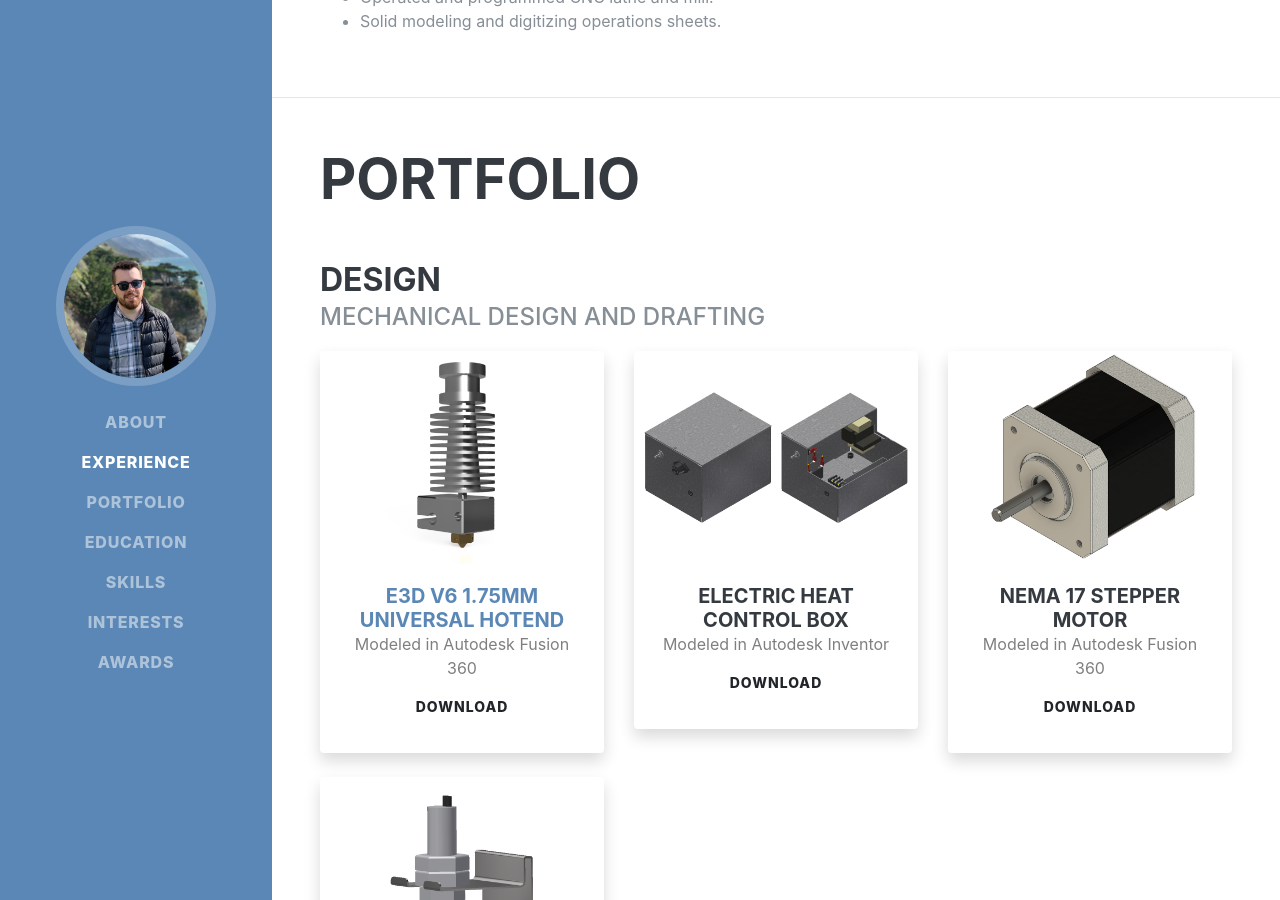
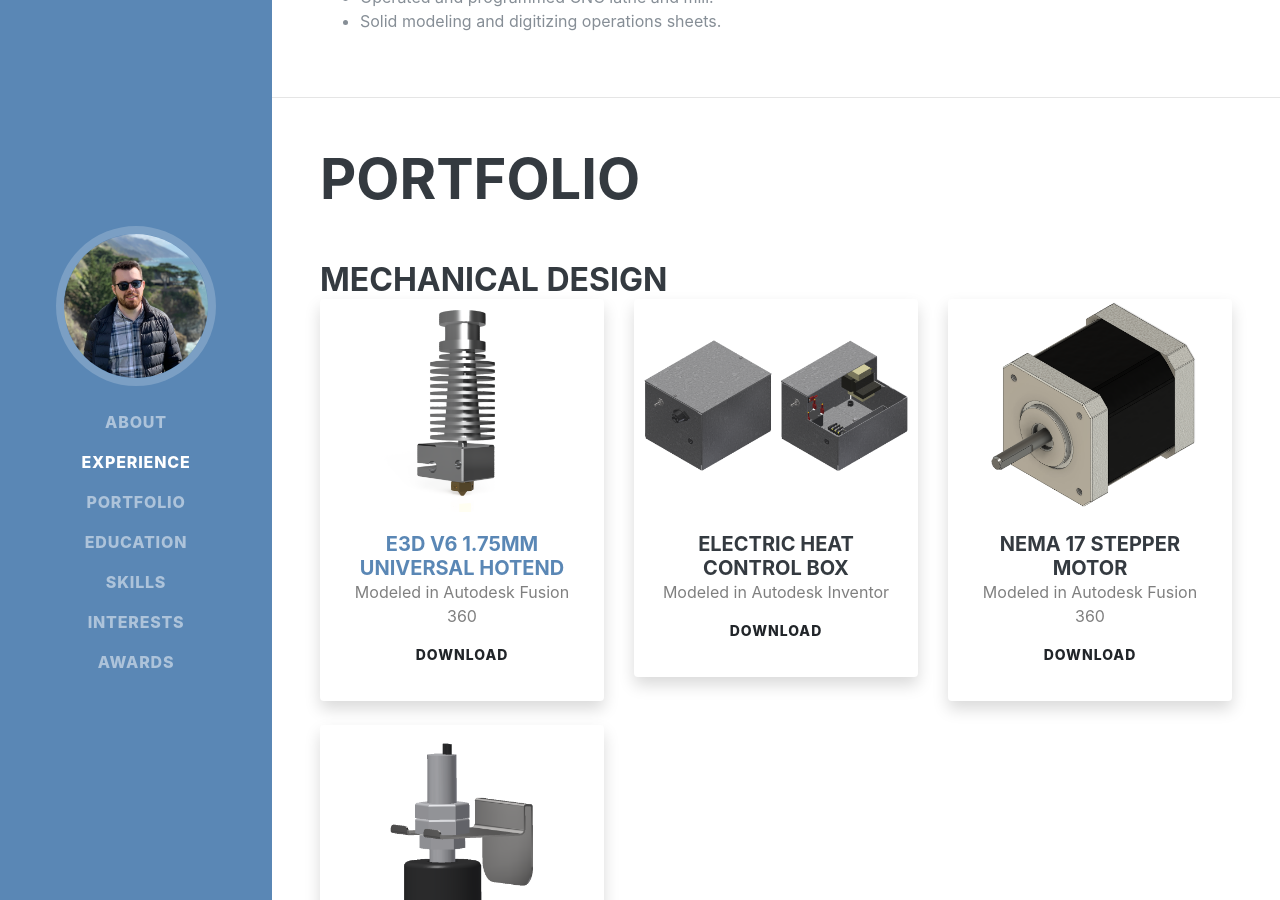
Before and after one commit to jkflorek/jkflorek.github.io, a Jekyll site: the page resume/index.html, which Jekyll copies as it is, in a window 1280 px wide and 900 px high, scrolled down 1993 px. Built offline with Jekyll 4.4.1, drawn with Linux system fonts in a browser that asks for light colours; some web fonts are replaced; some of the changed text lies outside the part shown.

Commit message:
Update index.html

```diff
--- a/resume/index.html
+++ b/resume/index.html
@@ -77,18 +77,18 @@
         </div>
         <p class="lead mb-5">Experienced Mechanical Engineer with a demonstrated history of working in the Aerospace and HVAC industries.</p>
         <div class="social-icons">
-          <a href="#">
+          <a href="https://www.linkedin.com/in/jeff-florek-773a1a87/">
             <i class="fab fa-linkedin-in"></i>
           </a>
-          <a href="#">
+          <a href="https://github.com/jkflorek">
             <i class="fab fa-github"></i>
           </a>
-          <a href="#">
+          <!--<a href="#">
             <i class="fab fa-twitter"></i>
           </a>
           <a href="#">
             <i class="fab fa-facebook-f"></i>
-          </a>
+          </a>-->
         </div>
       </div>
     </section>
@@ -172,8 +172,8 @@
 
         <div class="resume-item d-flex flex-column flex-md-row justify-content-between mb-5">
           <div class="resume-content">
-            <h3 class="mb-0">Design</h3>
-            <div class="subheading mb-3">Mechanical Design and Drafting</div>
+            <h3 class="mb-0">Mechanical Design</h3>
+            <!--<div class="subheading mb-3">Mechanical Design and Drafting</div>-->
             <div class="row">
               <div class="col-xl-4 col-md-6 mb-4">
                   <div class="card border-0 shadow">
@@ -217,7 +217,7 @@
               </div>
             </div> <!-- row -->
             <h3 class="mb-0">Analysis</h3>
-            <div class="subheading mb-3">Theoretical Design and Analysis</div>
+            <!--<div class="subheading mb-3">Theoretical Design and Analysis</div>-->
             <div class="row">
               <div class="col-xl-4 col-md-6 mb-4">
                   <div class="card border-0 shadow">
```
